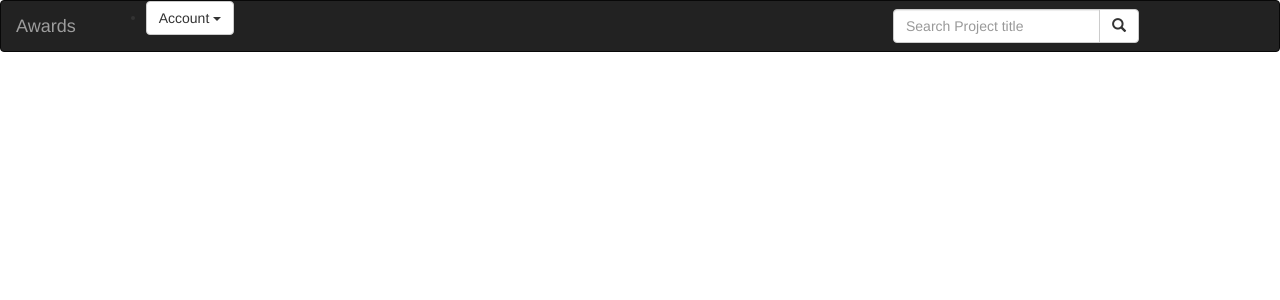
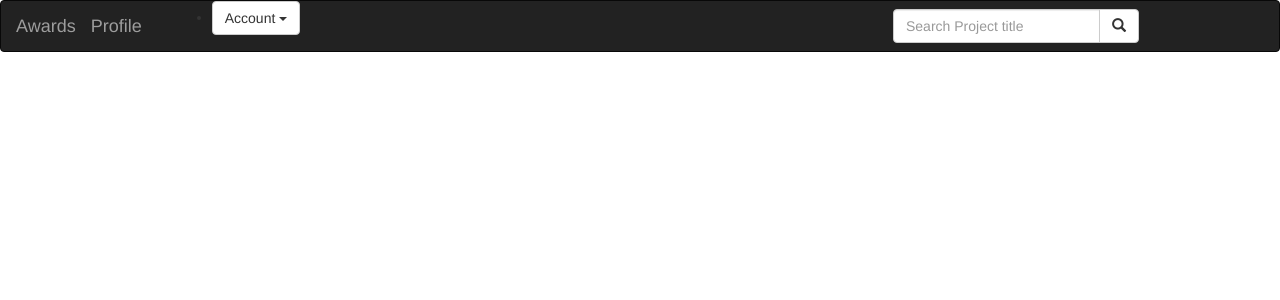
Before and after one commit to niklauspeter/awwards, a Django app: page /accounts/profile/ in a window 1280 px wide. Shown: the top 300 px of the page. Run offline with Django 3.2, Linux system fonts and the light colour scheme; the visitor is signed in with stand-in values (Sample User, id 1); some libraries are stand-ins or nearby versions.

Commit message:
add route to profile page

```diff
--- a/reviews/templates/navbar.html
+++ b/reviews/templates/navbar.html
@@ -10,6 +10,7 @@
     <div class="container-fluid">
       <div class="navbar-header">
         <a class="navbar-brand" href="{% url 'home' %}">Awards</a>
+        <a class="navbar-brand" href="{% url 'profile' %}">Profile</a>
       </div>
 
       <!-- Adding a search form  -->
@@ -36,7 +37,7 @@
                   </a>
             <ul class="dropdown-menu" role="menu">
               <li>
-                <a href="#">Home</a>
+                <a href="{% url 'home'%}">Home</a>
               </li>
               <li>
                 <a href="/accounts/password/change">Change Password</a>
@@ -45,7 +46,10 @@
                 <a href="/logout">Logout</a>
               </li>
               <li>
-                <a href="{%url 'new-project'%}">Create Article</a>
+                <a href="{%url 'new-project'%}">Upload project</a>
+              </li>
+              <li>
+                  <a href="{%url 'new-profile'%}">Create Profile</a>
               </li>
             </ul>
           </li>
```
